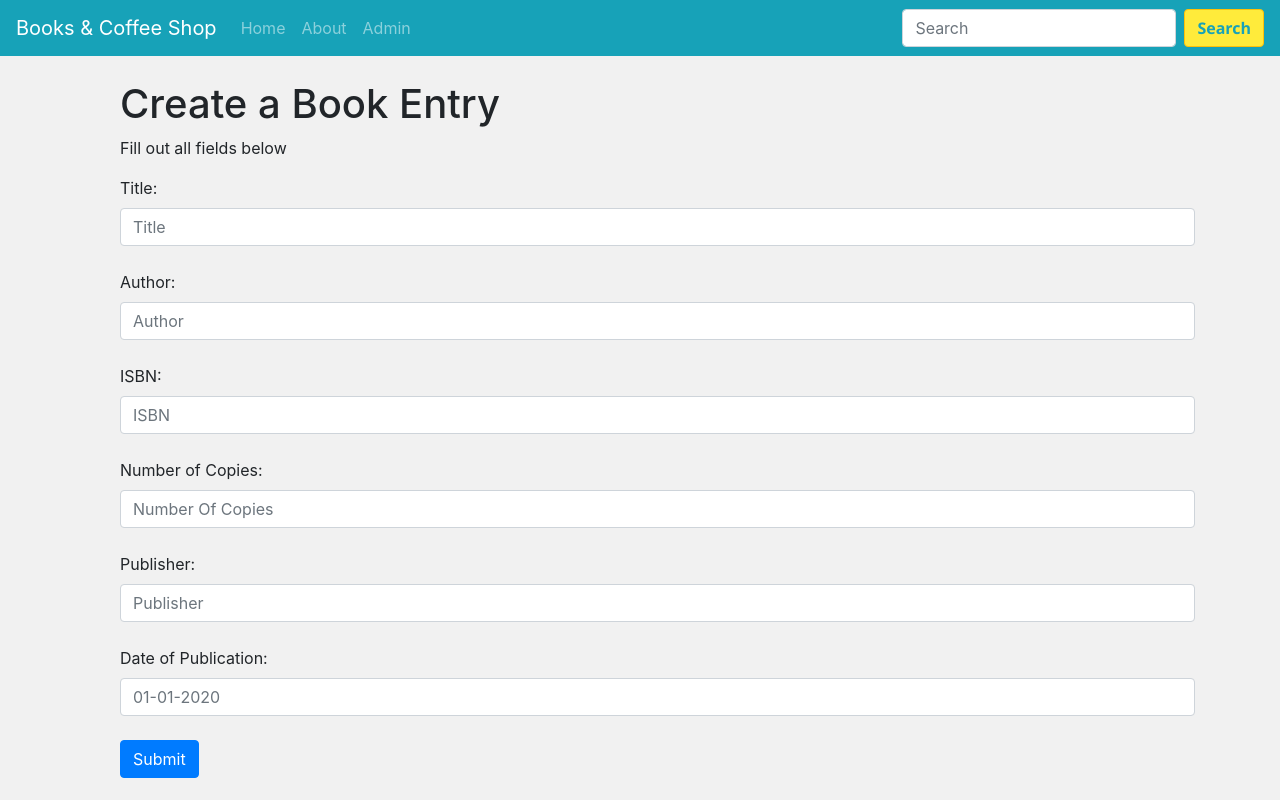
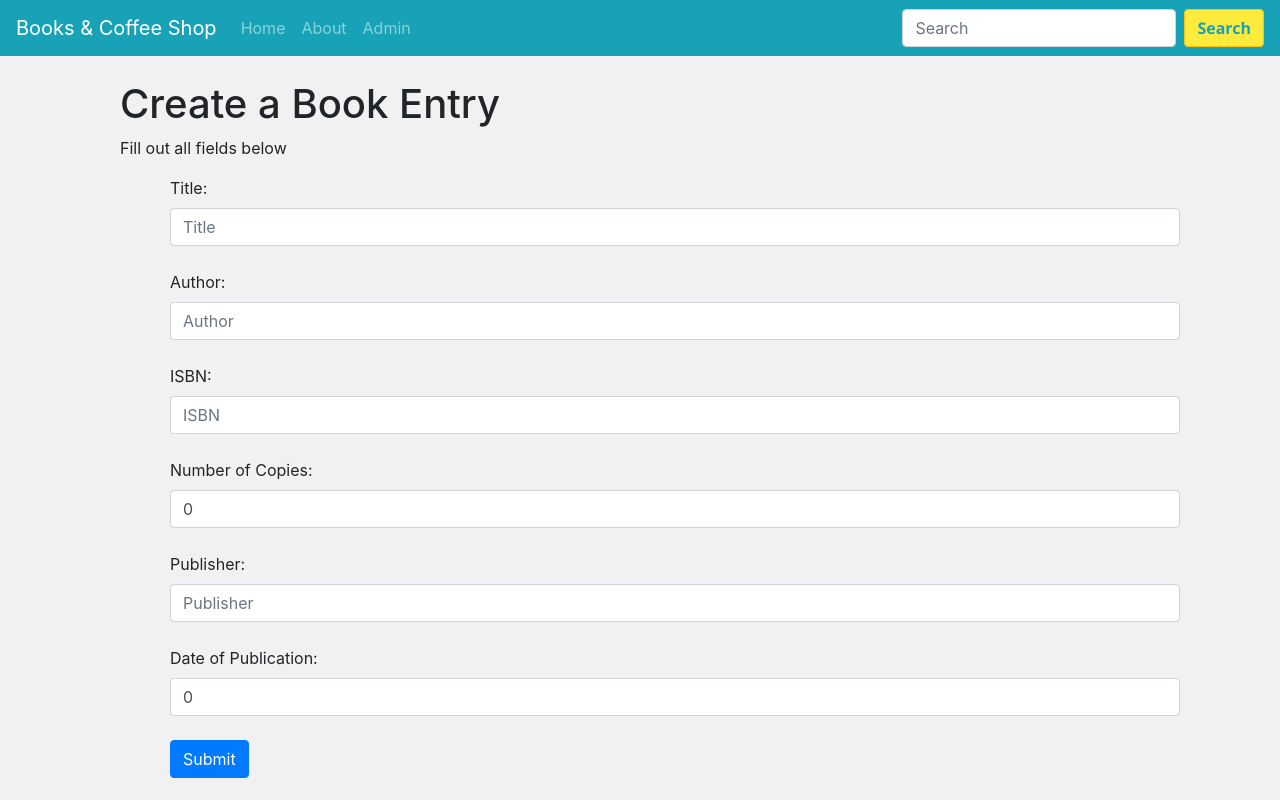
Before and after one commit to Yorisoft/OnineBooks, a React (Create React App) app: page /bookEditAdmin in a window 1280 px wide. Shown: the top 800 px of the page. Built offline with nearby package versions, Linux system fonts and the light colour scheme.

Commit message:
working on adding new book

```diff
--- a/src/components/BookDetails.js
+++ b/src/components/BookDetails.js
@@ -25,13 +25,14 @@ function BookDetails(props) {
         <Col
           style={{
             marginTop: "4rem",
-            marginLeft: "30rem",
+            marginLeft: "10rem",
             textAlign: "center",
             height: "40rem",
           }}
         >
           <h1>{books.title}</h1>
           <h4>by: {books.author}</h4>
+          <h5>{books.number_of_copies} copies on hand</h5>
 
           <div
             className="books"
@@ -45,6 +46,9 @@ function BookDetails(props) {
           </div>
           <Link to="/">
             <button className="btn btn-primary"> Reserve Book </button>
+          </Link>
+          <Link to="/">
+            <button className="btn btn-success"> Return Book </button>
           </Link>
         </Col>
         <Col xs={7}>
--- a/src/components/BookDetailsAdmin.js
+++ b/src/components/BookDetailsAdmin.js
@@ -34,14 +34,39 @@ function DeatilsAdmin(props) {
           </div>
         </div>
       </div>
-      <Link to="/bookEditAdmin">
-        <button className="btn btn-success"> +1</button>
-        <button className="btn btn-danger"> -1 </button>
-      </Link>
-      <Link to="/bookEditAdmin" style={{ marginLeft: "1rem" }}>
-        <button className="btn btn-primary"> Edit Library</button>
-      </Link>
+
+      <button className="btn btn-success" onClick={() => addBook(books.isbn)}>
+        +1
+      </button>
+      <button className="btn btn-danger" onClick={() => deleteBook(books.isbn)}>
+        -1
+      </button>
     </Jumbotron>
   );
 }
+
+function deleteBook(isbn) {
+  window.location.reload(true);
+  // Deletes books
+  fetch(`http://localhost:5000/inventory/loan/book/${isbn}`, {
+    method: "put",
+    headers: { "Content-Type": "application/json" },
+    body: JSON.stringify({ loans: 1 }), //property name : value
+  })
+    .then((response) => response.json())
+    .then((books) => console.log(books));
+}
+
+function addBook(isbn) {
+  window.location.reload(true);
+  // Adds books
+  fetch(`http://localhost:5000/inventory/return/book/${isbn}`, {
+    method: "put",
+    headers: { "Content-Type": "application/json" },
+    body: JSON.stringify({ returns: 1 }), //property name : value
+  })
+    .then((response) => response.json())
+    .then((books) => console.log(books));
+}
+
 export default DeatilsAdmin;
--- a/src/components/BookEditAdmin.js
+++ b/src/components/BookEditAdmin.js
@@ -1,7 +1,40 @@
-import React from "react";
+import React, { useState } from "react";
 import { Link } from "react-router-dom";
-////
-function BookEdit(props) {
+import Form from "./Form";
+
+const BookEdit = (props) => {
+  const [book, setBook] = useState({
+    isbn: "",
+    author: "",
+    title: "",
+    publisher: "",
+    number_of_copies: 0,
+    year_of_publication: 0,
+  });
+
+  function handleUpdate({ target }) {
+    setBook({ ...book, [target.name]: target.value });
+  }
+
+  function updateLibrary() {
+    fetch("http://localhost:5000/book", {
+      method: "post",
+      headers: { "Content-Type": "application/json" },
+      body: JSON.stringify({
+        isbn: book.isbn,
+        author: book.author,
+        title: book.title,
+        publisher: book.publisher,
+        number_of_copies: book.number_of_copies,
+        year_of_publication: book.year_of_publication,
+      }), //property name : value
+    })
+      .then((response) => response.json())
+      .then((book) => console.log(book));
+
+    console.log(book);
+  }
+
   return (
     <>
       <div
@@ -10,71 +43,10 @@ function BookEdit(props) {
       >
         <h1> Create a Book Entry </h1>
         <p> Fill out all fields below </p>
-
-        {/* Display data from API */}
-
-        {/* Use JSX below for each book */}
-
-        <div className="book">
-          <form action="/action_page.php">
-            <label for="tile">Title:</label>
-            <input
-              type="text"
-              className="form-control"
-              placeholder="Title"
-              name="tile"
-            />
-            <br />
-            <label for="author">Author:</label>
-            <input
-              type="text"
-              className="form-control"
-              placeholder="Author"
-              name="author"
-            />
-            <br />
-            <label for="isbn">ISBN:</label>
-            <input
-              type="text"
-              class="form-control"
-              placeholder="ISBN"
-              name="isbn"
-            />
-            <br />
-            <label for="isbn">Number of Copies:</label>
-            <input
-              type="text"
-              class="form-control"
-              placeholder="Number Of Copies"
-              name="numberOfCopies"
-            />
-            <br />
-            <label for="publisher">Publisher:</label>
-            <input
-              type="text"
-              class="form-control"
-              placeholder="Publisher"
-              name="publisher"
-            />
-            <br />
-            <label for="dateOfPub">Date of Publication:</label>
-            <input
-              type="text"
-              class="form-control"
-              placeholder="01-01-2020"
-              name="dateOfPub"
-            />{" "}
-            <br />
-            <Link to="/">
-              <button type="submit" class="btn btn-primary">
-                Submit
-              </button>
-            </Link>
-          </form>
-        </div>
+        <Form book={book} onChange={handleUpdate} onSave={updateLibrary} />
       </div>
     </>
   );
-}
+};
 
 export default BookEdit;
--- /dev/null
+++ b/src/components/Form.js
@@ -0,0 +1,84 @@
+import React from "react";
+import { Link } from "react-router-dom";
+
+function Form(props) {
+  return (
+    <div className="container" style={{ paddingLeft: "50px" }}>
+      <div className="book">
+        <form>
+          <label htmlFor="title">Title:</label>
+          <input
+            type="text"
+            name="title"
+            className="form-control"
+            placeholder="Title"
+            value={props.book.title}
+            onChange={props.onChange}
+          />
+          <br />
+          <label for="author">Author:</label>
+          <input
+            type="text"
+            className="form-control"
+            placeholder="Author"
+            name="author"
+            value={props.book.author}
+            onChange={props.onChange}
+          />
+          <br />
+          <label for="isbn">ISBN:</label>
+          <input
+            type="text"
+            class="form-control"
+            placeholder="ISBN"
+            name="isbn"
+            value={props.book.isbn}
+            onChange={props.onChange}
+          />
+          <br />
+          <label for="number_of_copies">Number of Copies:</label>
+          <input
+            type="text"
+            class="form-control"
+            placeholder="Number Of Copies"
+            name="number_of_copies"
+            value={props.book.number_of_copies}
+            onChange={props.onChange}
+          />
+          <br />
+          <label for="publisher">Publisher:</label>
+          <input
+            type="text"
+            class="form-control"
+            placeholder="Publisher"
+            name="publisher"
+            value={props.book.publisher}
+            onChange={props.onChange}
+          />
+          <br />
+          <label for="year_of_publication">Date of Publication:</label>
+          <input
+            type="text"
+            class="form-control"
+            placeholder="Year"
+            name="year_of_publication"
+            value={props.book.year_of_publication}
+            onChange={props.onChange}
+          />
+          <br />
+          <Link>
+            <button
+              type="submit"
+              class="btn btn-primary"
+              onClick={props.onSave}
+            >
+              Submit
+            </button>
+          </Link>
+        </form>
+      </div>
+    </div>
+  );
+}
+
+export default Form;
```
